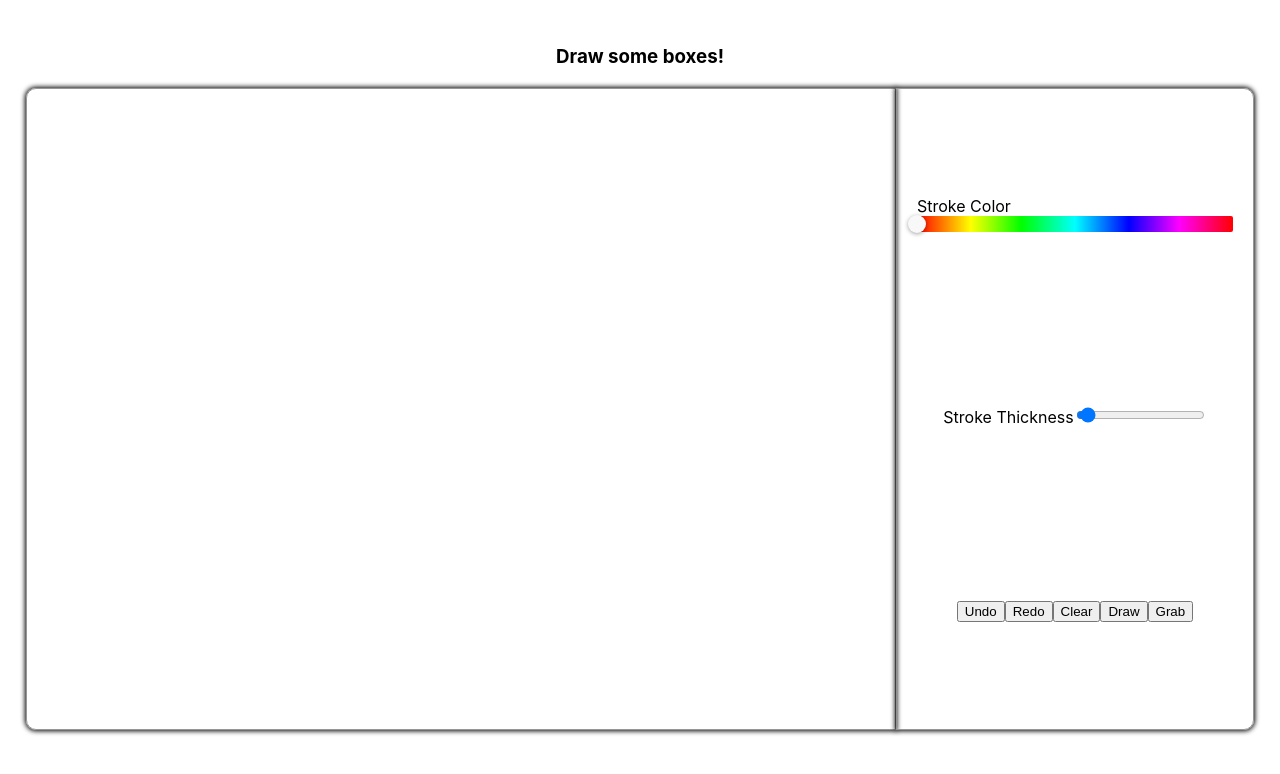
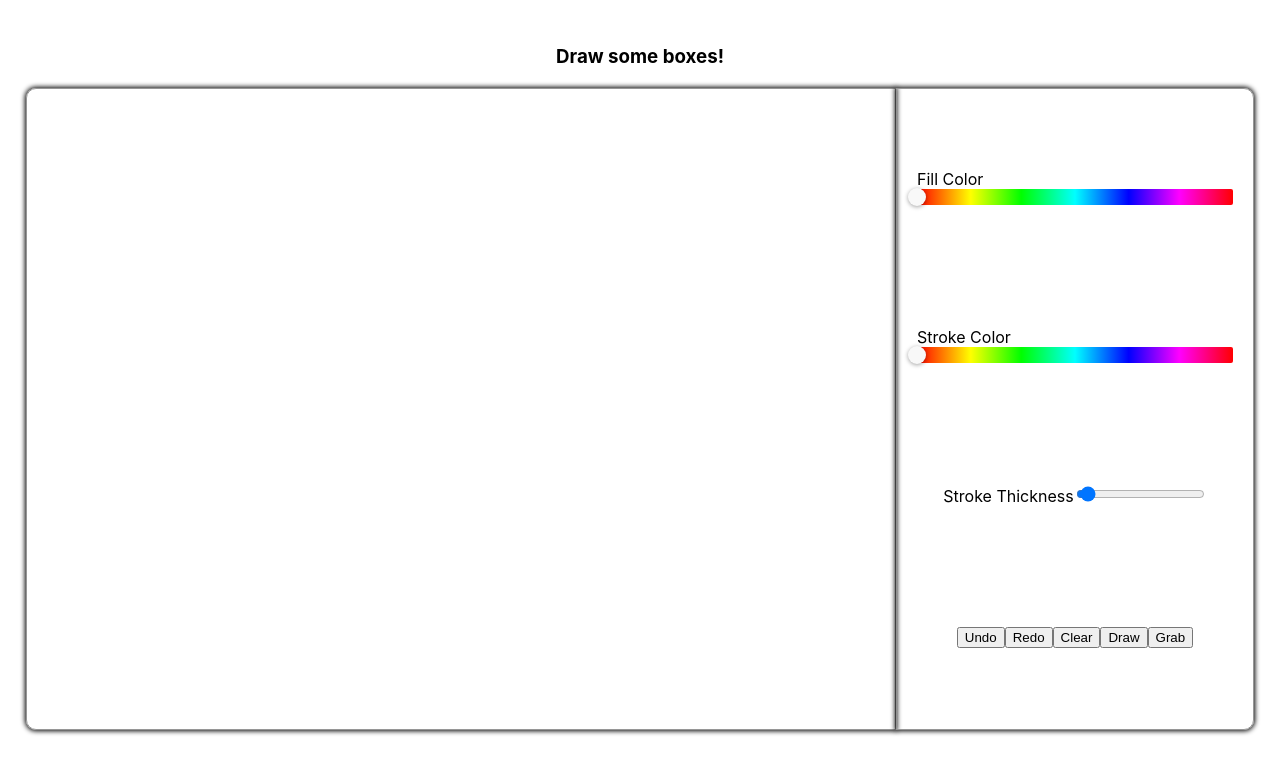
Before and after one commit to dijour/fakefigma, a React (Create React App) app: page / in a window 1280 px wide. Shown: the top 774 px of the page. Built offline with nearby package versions, Linux system fonts and the light colour scheme.

Commit message:
text now moves with rectangles

```diff
--- a/src/App.js
+++ b/src/App.js
@@ -3,7 +3,6 @@ import "./App.scss";
 // import styles from "./draw.module.scss";
 import { List, Map } from "immutable";
 import { HuePicker } from "react-color";
-import cn from "classnames";
 
 // preliminary code thanks to: https://codepen.io/philipp-spiess/pen/WpQpGr
 class App extends Component {
@@ -57,8 +56,8 @@ class App extends Component {
 
   // start drawing
   handleMouseDown = mouseEvent => {
-    const point = this.relativeCoordinatesForEvent(mouseEvent);
     if (this.state.canDraw) {
+      const point = this.relativeCoordinatesForEvent(mouseEvent);
       this.setState(prevState => ({
         rects: prevState.rects.push(new List([point])),
         ghostRect: prevState.rects.push(new List([point])),
@@ -67,15 +66,9 @@ class App extends Component {
         widths: this.state.widths.push(this.state.strokeWidth)
       }));
     }
-
-    else {
-      const point = this.relativeCoordinatesForEvent(mouseEvent);
-    }
-
   };
 
   handleTouchMove = touchEvent => {
-
     if (!this.state.isDrawing || !this.state.canDraw) {
       return;
     }
@@ -94,8 +87,13 @@ class App extends Component {
 
     if (this.state.selected && !this.state.canDraw && !this.state.isDrawing) {
       console.log("selected is: ", this.state.selected)
+      let text = this.state.selected.nextSibling;
+      console.log(text)
       this.state.selected.setAttribute("x", point.get('x')-this.state.offset.x)
       this.state.selected.setAttribute("y", point.get('y')-this.state.offset.y)
+      console.log(((point.get('x')-this.state.offset.x)+parseInt(this.state.selected.getAttribute("width")))/2)
+      text.setAttribute("x", (parseInt(this.state.selected.getAttribute('x'))+parseInt(this.state.selected.getAttribute("width")))/2)
+      text.setAttribute("y", parseInt(this.state.selected.getAttribute('y'))+15)
     }
 
     if (!this.state.isDrawing || !this.state.canDraw) {
@@ -113,6 +111,7 @@ class App extends Component {
   handleMouseUp = mouseEvent => {
 
     if (this.state.selected && !this.state.canDraw && !this.state.isDrawing) {
+      this.state.selected.setAttribute("fill", "black")
       this.setState({
         selected: null,
         offset: {}
@@ -165,7 +164,6 @@ class App extends Component {
   }
 
   updateSelection = (e) => {
-    console.log(e.target)
     let mouse = this.relativeCoordinatesForEvent(e);
     let offset = {x: mouse.get('x'), y: mouse.get('y')}
     offset.x -= parseFloat(e.target.getAttributeNS(null, "x"));
@@ -299,6 +297,13 @@ class App extends Component {
                 </div>
                 <div className="effectContainerBox">
                   <div>
+                    <label>Fill Color</label>
+                    <HuePicker
+                      color={this.state.drawColor}
+                      onChange={this.handleColorPick}
+                    />
+                  </div>
+                  <div>
                     <label>Stroke Color</label>
                     <HuePicker
                       color={this.state.drawColor}
@@ -371,7 +376,7 @@ function Drawing({ rects, ghostRect, colors, widths, updateSelection }) {
               updateSelection={updateSelection}
             />
             {/* generate text if the box is fully formed (don't make text for an outline) */}
-            {(line.size > 1) && <text x={((Math.min(line.first().get("x"), line.last().get("x"))+Math.max(line.first().get("x"), line.last().get("x")))/2)} y={Math.min(line.first().get("y"), line.last().get("y")) + 15} className="rectangleText">{`Rectangle ${index}`}</text>}
+            {(line.size > 1) && <text x={((Math.min(line.first().get("x"), line.last().get("x"))+Math.max(line.first().get("x"), line.last().get("x")))/2)} y={Math.min(line.first().get("y"), line.last().get("y")) + 15} className="rectangleText" id={`text${index}`}>{`Rectangle ${index}`}</text>}
           </>
         ))}
 
```
